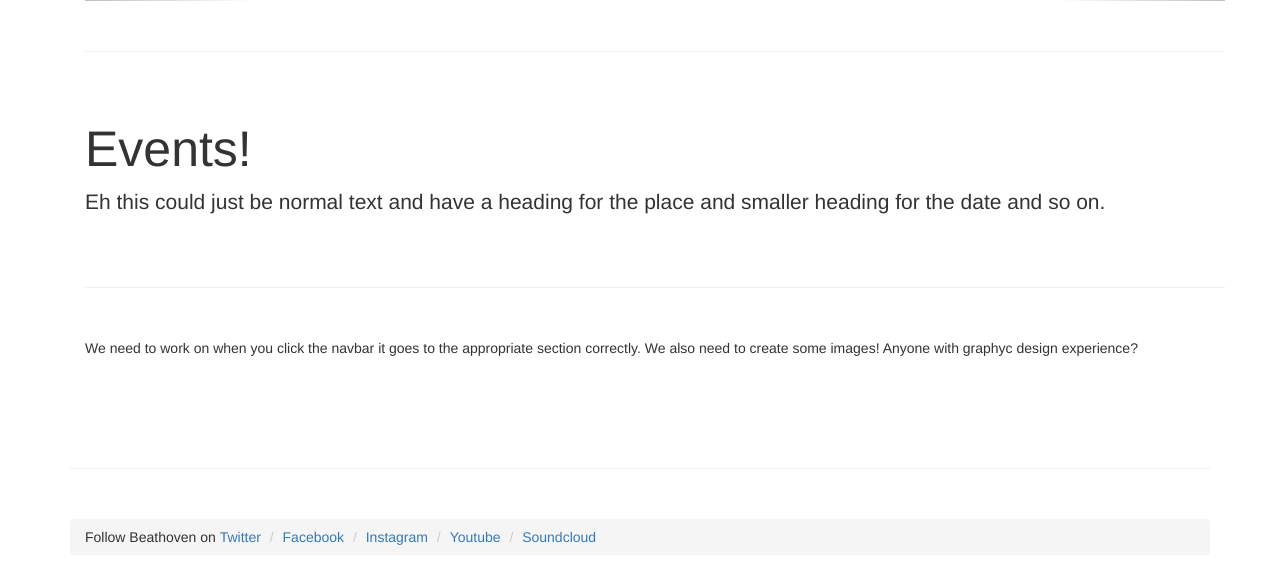
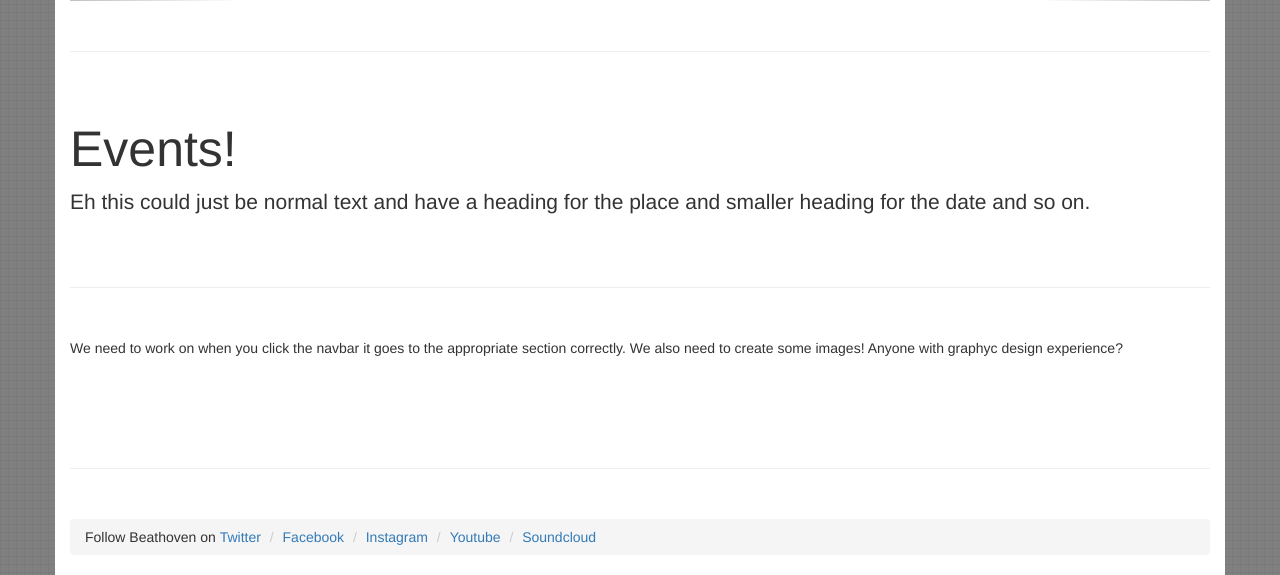
Before and after one commit to jpoehnelt/cs399-band, a Django app: page / in a window 1280 px wide. Shown: the part 1564-2139 px from the top of the page. Run offline with Django 3.2, Linux system fonts and the light colour scheme; some libraries are stand-ins or nearby versions.

Commit message:
More images, but beathoven.css isn't working

```diff
--- a/app/static/css/beathoven.css
+++ b/app/static/css/beathoven.css
@@ -1,7 +1,11 @@
-
-
-body {
+body{
     margin-top: 50px;
+    background-image: url('../static/images/bg.png');
+    background-color: #FFF;
+    background-repeat: repeat;
+}
+.container{
+    background-color: #FFF;
 }
 
 .topimage {
--- a/app/templates/home.html
+++ b/app/templates/home.html
@@ -5,16 +5,12 @@
     <!-- Top of the page -->
     <header class="topimage">
         <div class="topofpage">
-            <div class="container">
-                <h1>Beathoven</h1>
-                <h2>It's like a mix between classical and hiphop</h2>
-            </div>
+          <h1>Beathoven</h1>
+          <h2>It's like a mix between classical and hiphop</h2>
         </div>
     </header>
 
     <!--Other Section -->
-    <div class="container">
-
         <hr class="divider">
 
         <!-- First section-->
@@ -42,7 +38,6 @@
           <div class="well">
             Hey yo I am band member 2
         </div>
-    </div>
 
     <!-- collapse end -->
 </div>
```
Also changed, not shown: app/static/images/bg.png (added), app/static/images/drum.png (added), app/static/images/guit.png (added), app/static/images/key.png (added), app/static/images/mic.png (added), app/static/images/trump.png (added).
